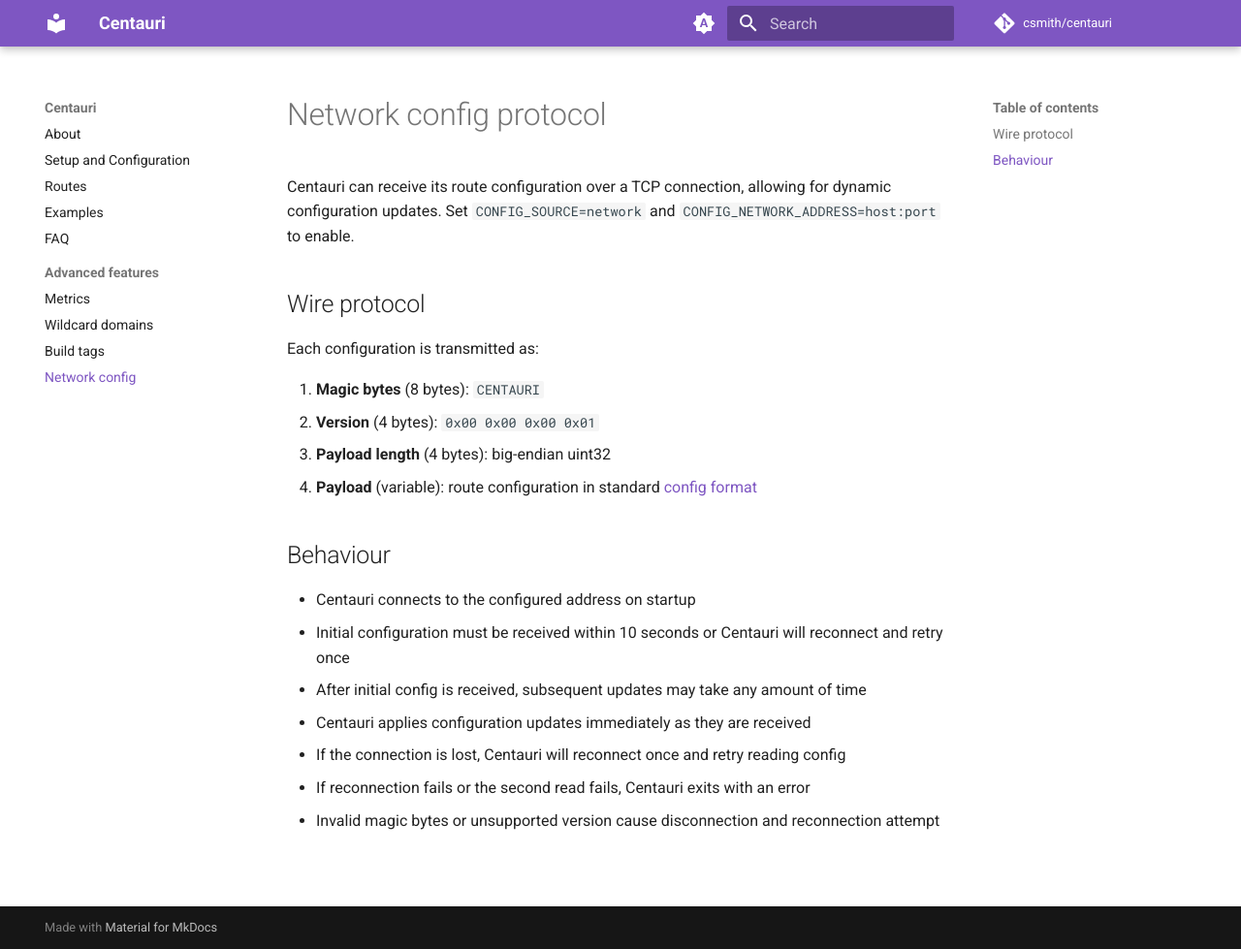
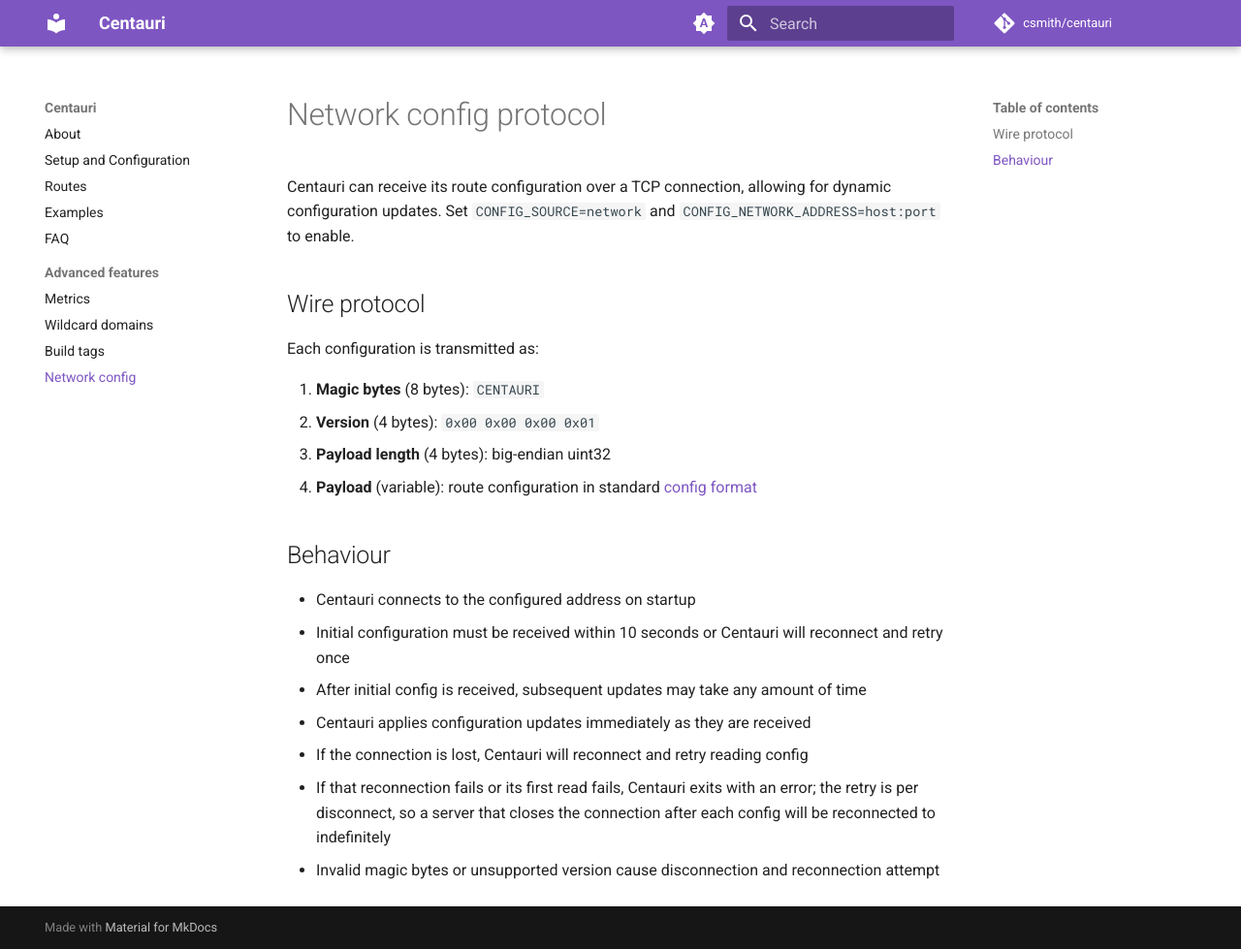
Before and after one commit to csmith/centauri, an MkDocs documentation site: the page built from docs/network-config.md, in a window 1280 px wide and 979 px high. Shown: the whole window at 97% size. Built offline with MkDocs 1.6.1 and Material for MkDocs 9.7.7, drawn with Linux system fonts in a browser that asks for light colours; comment, search, counter and statistics services are not loaded.

Commit message:
Document that config retries are per disconnect

```diff
--- a/docs/network-config.md
+++ b/docs/network-config.md
@@ -19,6 +19,8 @@ Each configuration is transmitted as:
 - Initial configuration must be received within 10 seconds or Centauri will reconnect and retry once
 - After initial config is received, subsequent updates may take any amount of time
 - Centauri applies configuration updates immediately as they are received
-- If the connection is lost, Centauri will reconnect once and retry reading config
-- If reconnection fails or the second read fails, Centauri exits with an error
+- If the connection is lost, Centauri will reconnect and retry reading config
+- If that reconnection fails or its first read fails, Centauri exits with an error;
+  the retry is per disconnect, so a server that closes the connection after each
+  config will be reconnected to indefinitely
 - Invalid magic bytes or unsupported version cause disconnection and reconnection attempt
```
